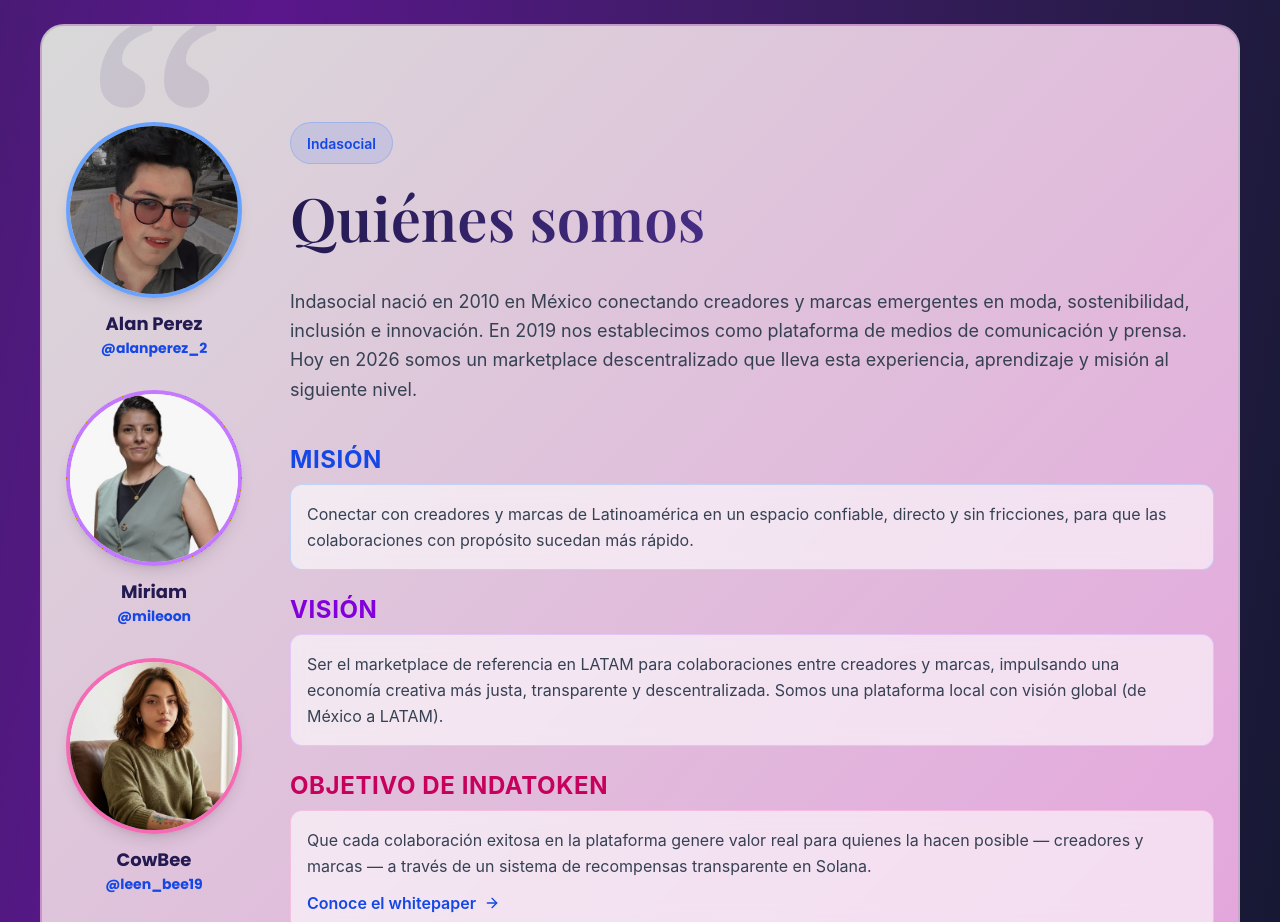
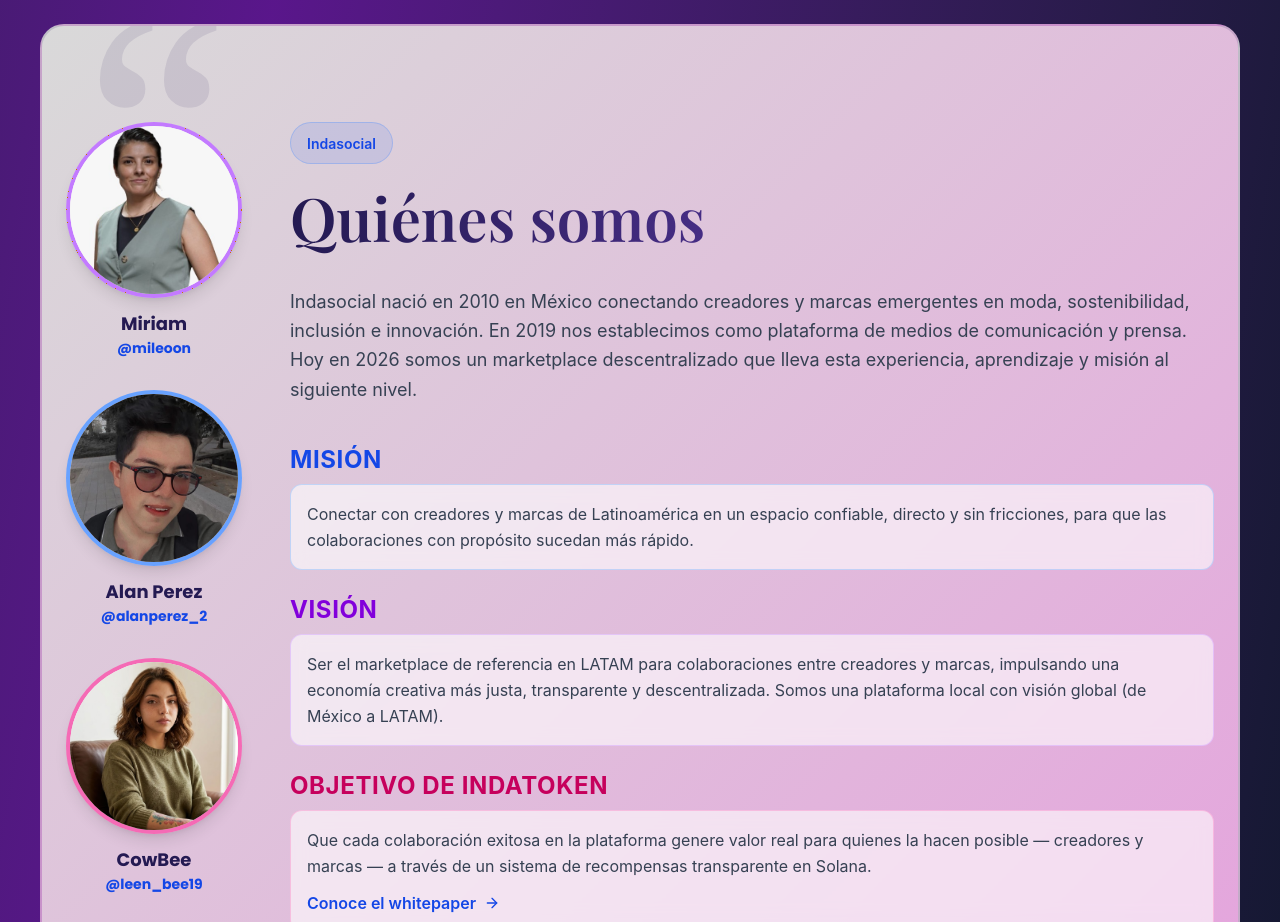
Before and after one commit to indasocial01/Indasocialv1, a Next.js app: page / in a window 1280 px wide. Shown: the part 5880-6802 px from the top of the page. Built offline with nearby package versions, Linux system fonts and the light colour scheme; no server answers.

Commit message:
Correción Colaboradores

```diff
--- a/src/components/UsSection.jsx
+++ b/src/components/UsSection.jsx
@@ -6,8 +6,8 @@ const playfair = Playfair_Display({ subsets: ['latin'], weight: ['600', '700'] }
 const poppins = Poppins({ subsets: ['latin'], weight: ['700', '800'] });
 
 const teamAvatars = [
+  { id: 1, image: '/images/mir.jpg', name: 'Miriam', social: '@mileoon', border: 'border-purple-500/70' },
   { id: 2, image: '/images/alan.jpeg', name: 'Alan Perez', social: '@alanperez_2', border: 'border-blue-500/70' },
-  { id: 1, image: '/images/mir.jpg', name: 'Miriam', social: '@mileoon', border: 'border-purple-500/70' },
   { id: 3, image: '/images/bee.jpeg', name: 'CowBee', social: '@leen_bee19', border: 'border-pink-500/70' },
   { id: 4, image: '/images/elvia.jpeg', name: 'Elvia', social: '@elvia_gomez', border: 'border-pink-500/70' },
 
```
